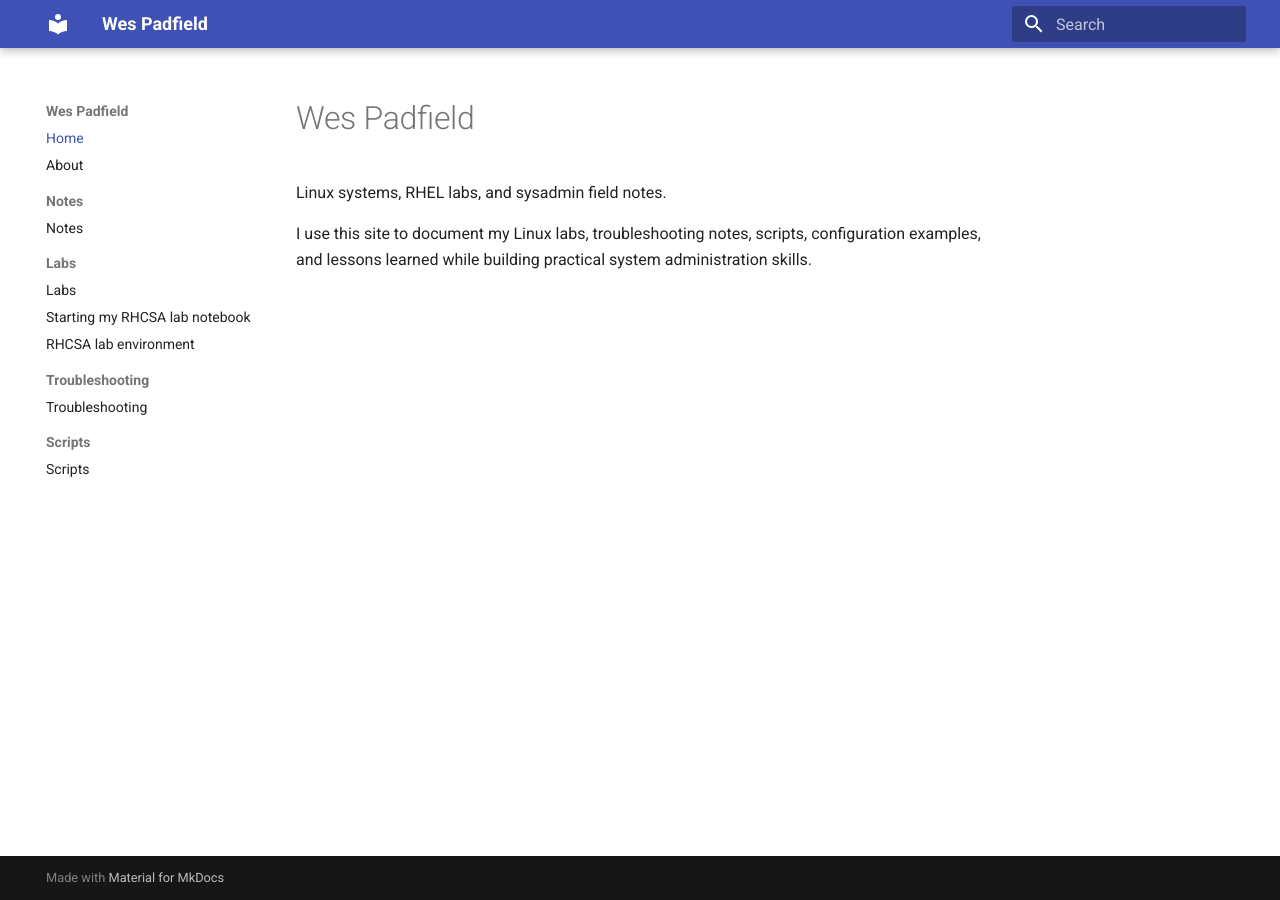
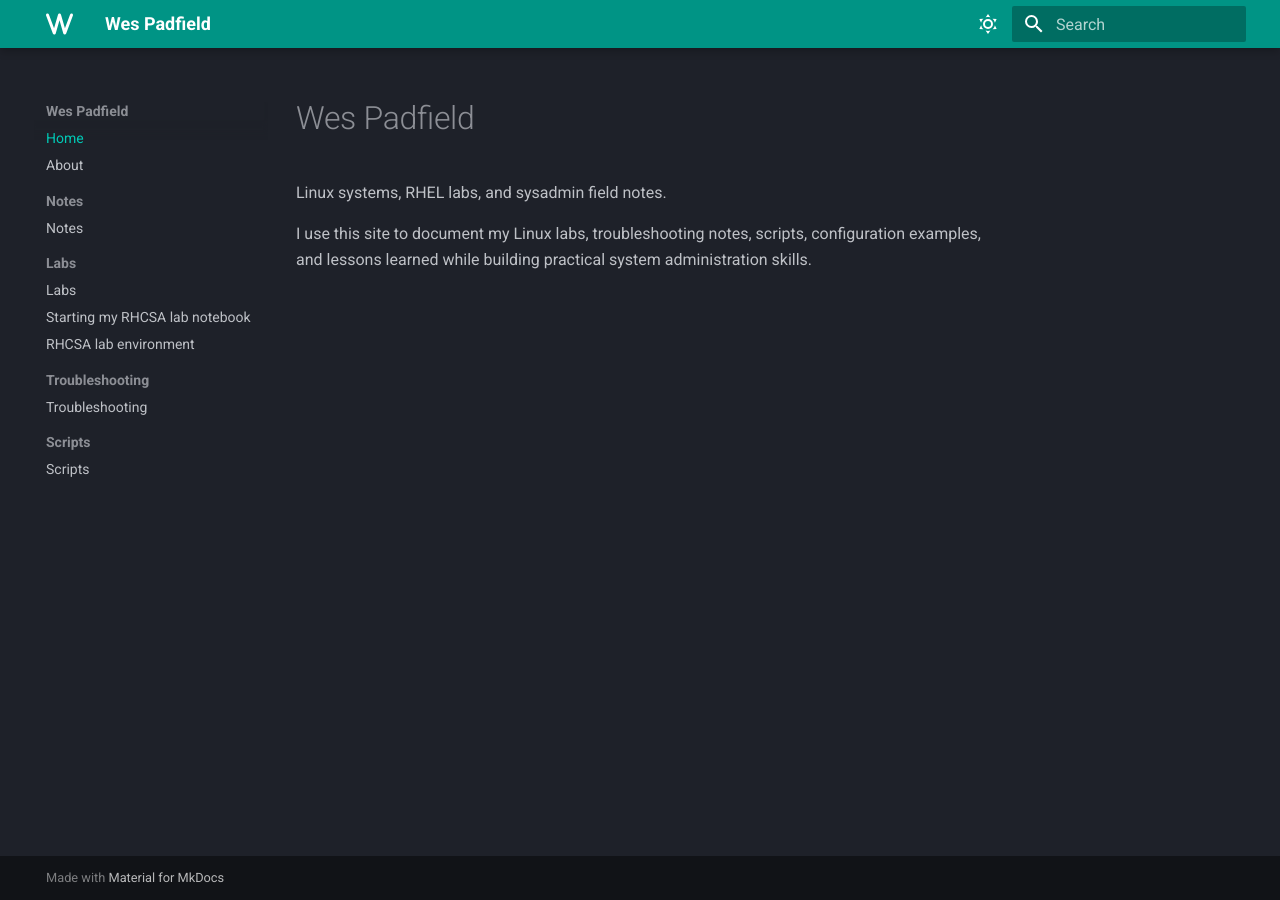
Before and after one commit to wespadfield/wespadfield.dev, an MkDocs documentation site: the page built from docs/index.md, in a window 1280 px wide. Built offline with MkDocs 1.6.1 and Material for MkDocs 9.7.7, drawn with Linux system fonts in a browser that asks for light colours.

Commit message:
Update theme colors and font

```diff
--- a/mkdocs.yml
+++ b/mkdocs.yml
@@ -4,6 +4,27 @@ site_url: https://wespadfield.dev
 
 theme:
   name: material
+  palette:
+    # Dark Mode
+    - scheme: slate
+      toggle:
+        icon: material/weather-sunny
+        name: Dark mode
+      primary: teal
+      accent: deep orange
+
+    # Light Mode
+    - scheme: default
+      toggle:
+        icon: material/weather-night
+        name: Light mode
+      primary: teal
+      accent: deep orange
+  font:
+    text: Roboto
+    code: Roboto Mono
+  icon:
+    logo: fontawesome/solid/w
   features:
     - navigation.sections
     - navigation.top
```
